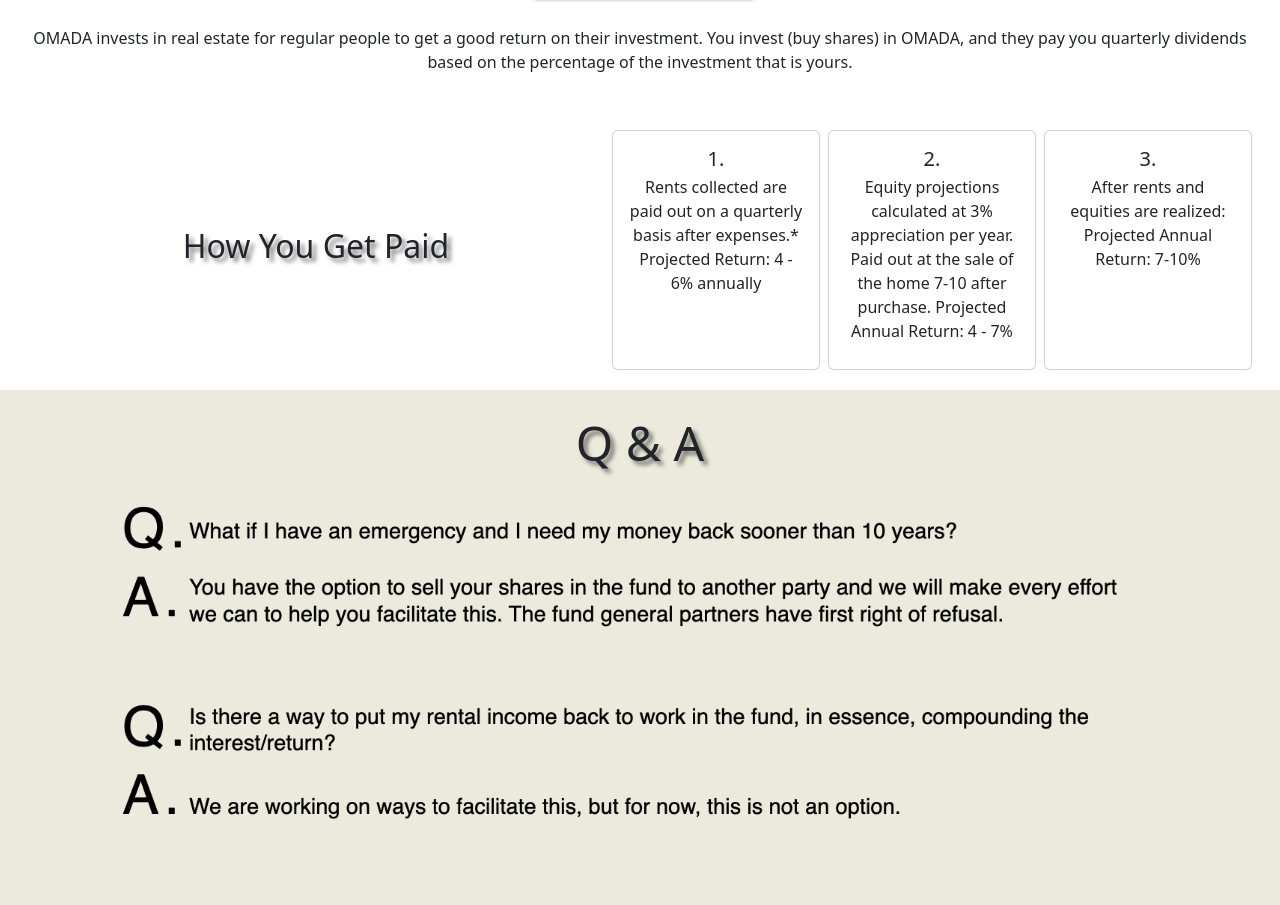
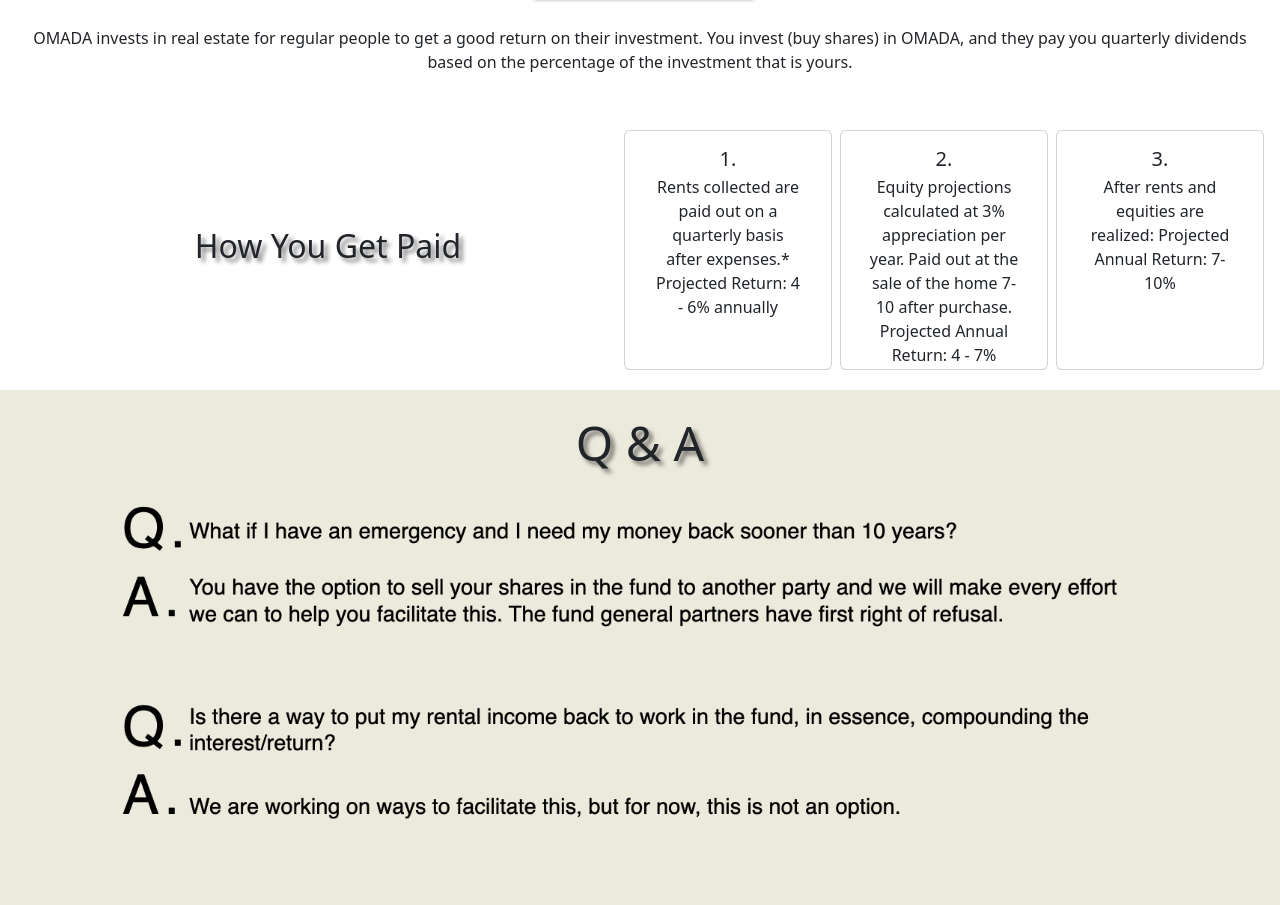
Before and after one commit to evrouge/omada-landing-page, a React (Create React App) app: page / in a window 1280 px wide. Shown: the part 5306-6211 px from the top of the page. Built offline with nearby package versions, Linux system fonts and the light colour scheme.

Commit message:
woohoo cards centered

```diff
--- a/src/HeroSection.js
+++ b/src/HeroSection.js
@@ -7,7 +7,7 @@
 import photo from './photos/letter.png'
 import image5 from './photos/qna.png'
 import mainhouse from './photos/1.png'
-import { Card } from 'react-bootstrap'
+import { Card, Col, Row } from 'react-bootstrap'
 
 const HeroSection = () => {
   return (
@@ -75,7 +75,7 @@
       <h2 class='why-invest'>How You Get Paid</h2>
       </div>
       <div className='card-container'>
-
+<Row xs={1} className='g4 justify-content-center align-items-center'>
       <Card className='me-2' style={{ width: '13rem',height: '15rem' }}>
       <Card.Body>
         <Card.Title>1.</Card.Title>
@@ -86,7 +86,6 @@
       </Card.Body>
     </Card>
 
-
       <Card className='me-2' style={{ width: '13rem', height: '15rem' }}>
       <Card.Body>
         <Card.Title>2.</Card.Title>
@@ -96,6 +95,8 @@
         </Card.Text>
       </Card.Body>
     </Card>
+
+
       <Card className='me-2' style={{ width: '13rem', height: '15rem' }}>
       <Card.Body>
         <Card.Title>3.</Card.Title>
@@ -105,7 +106,7 @@
         </Card.Text>
       </Card.Body>
     </Card>
-
+</Row>
 </div>
       </div>
       </div>
--- a/src/styles.css
+++ b/src/styles.css
@@ -179,7 +179,6 @@
   text-shadow: 4px 4px 4px rgba(0, 0, 0, 0.5);
 }
 
-
 /* media query for cards */
 @media screen and (max-width: 618px) {
   .card-container {
```
